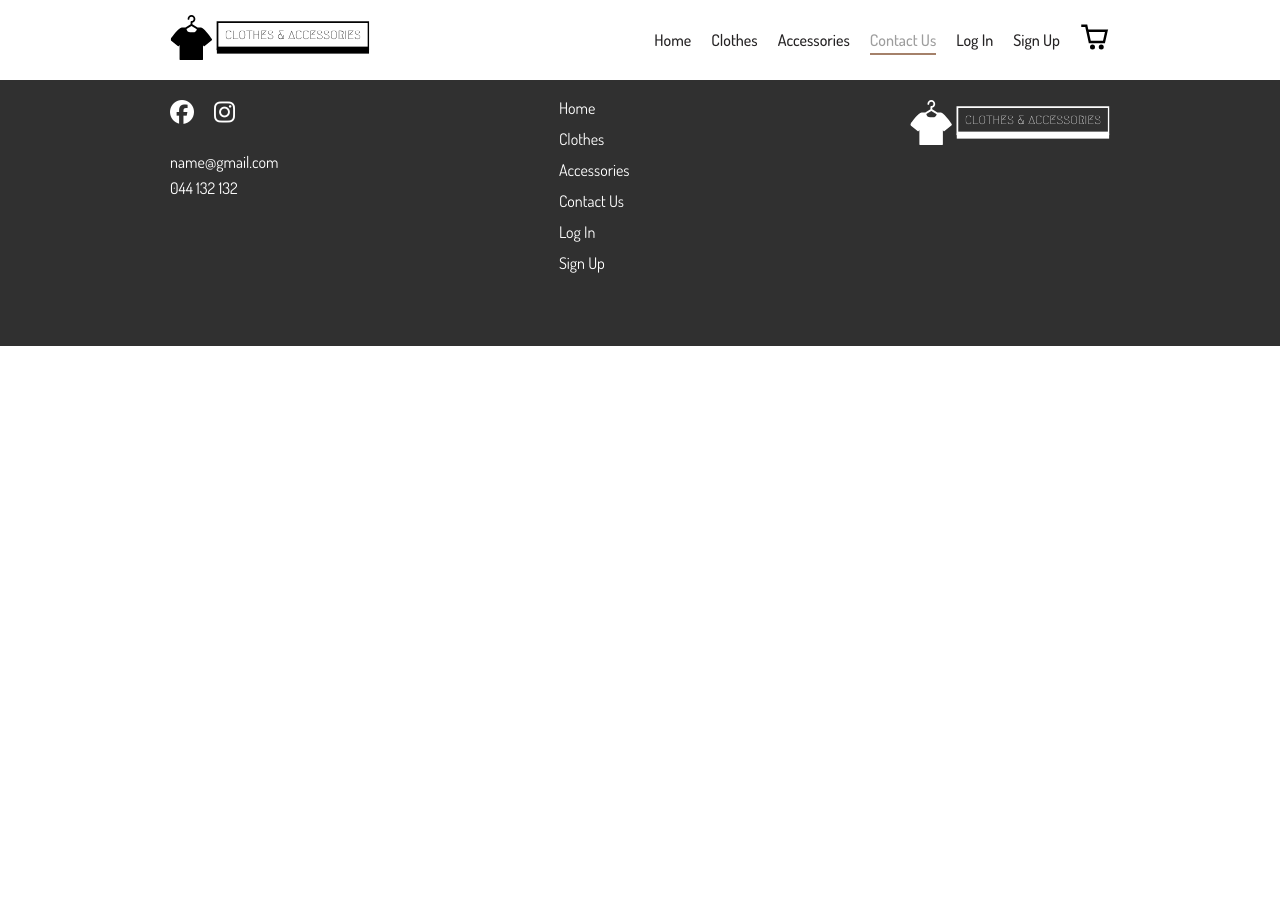
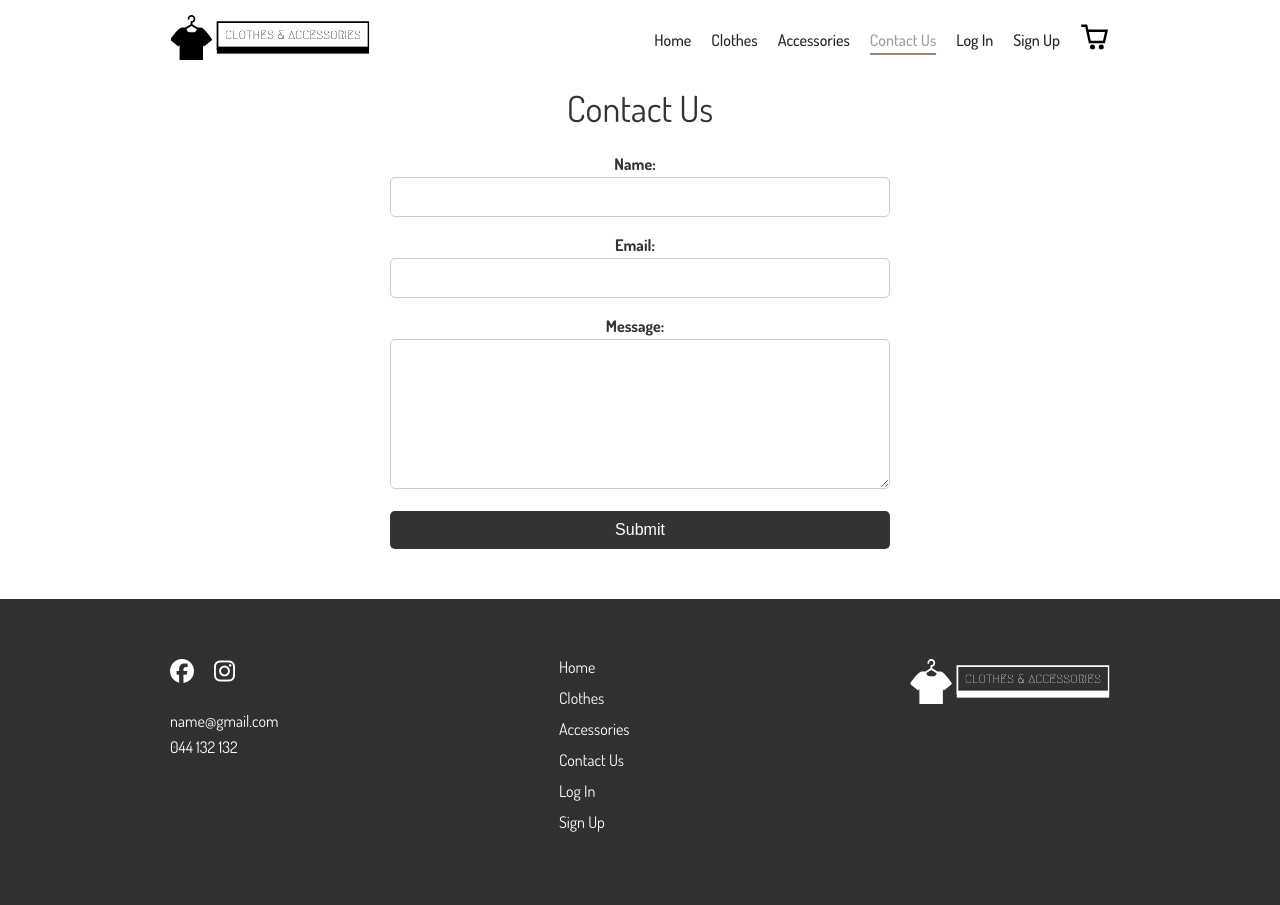
Before and after one commit to AltinDurakuu/clothes_accessories, a PHP site: page /pages/contact.php in a window 1280 px wide. Before the commit the page ends 346 px from the top, so only its background shows below. Run offline with PHP 8.4, Linux system fonts and the light colour scheme; some libraries are stand-ins or nearby versions.

Commit message:
Added contact.php

```diff
--- a/frontend/pages/contact.php
+++ b/frontend/pages/contact.php
@@ -1,7 +1,34 @@
 <?php
 session_start();
 
+// Include the database connection file
+require_once 'database.php';
+
+// Check if the form is submitted
+if ($_SERVER['REQUEST_METHOD'] === 'POST') {
+    // Validate and sanitize the form data
+    $name = trim($_POST['name']);
+    $email = trim($_POST['email']);
+    $message = trim($_POST['message']);
+
+    // Validate the form inputs (you can add more validation if needed)
+    if (empty($name) || empty($email) || empty($message)) {
+        $errorMessage = 'Please fill in all the required fields.';
+    } else {
+        // Prepare and execute the SQL query to insert the form data into the database
+        $query = "INSERT INTO contact (name, email, message) VALUES (?, ?, ?)";
+        $statement = $mysqli->prepare($query);
+        $statement->bind_param('sss', $name, $email, $message);
+
+        if ($statement->execute()) {
+            $successMessage = 'Thank you for contacting us. We will get back to you soon.';
+        } else {
+            $errorMessage = 'Error occurred while storing the data. Please try again later.';
+        }
+    }
+}
 ?>
+
 <!DOCTYPE html>
 <html lang="en">
   <head>
@@ -15,6 +42,79 @@ session_start();
     <link rel="preconnect" href="https://fonts.gstatic.com" crossorigin>
     <link href="https://fonts.googleapis.com/css2?family=Dosis:wght@300;400;500;600;700;800&display=swap" rel="stylesheet">
     <link rel="stylesheet" href="./../dist/scss/app.css" />
+    <style>
+    .contact-section {
+      padding: 50px 0;
+      text-align: center;
+    }
+
+    .contact-section h1 {
+      margin-bottom: 30px;
+      font-size: 36px;
+      color: #333;
+    }
+
+    .contact-form {
+      max-width: 500px;
+      margin: 0 auto;
+    }
+
+    .contact-form .form-group {
+      margin-bottom: 20px;
+    }
+
+    .contact-form label {
+      display: block;
+      margin-bottom: 5px;
+      font-size: 16px;
+      color: #333;
+      font-weight: bold;
+    }
+
+    .contact-form input[type="text"],
+    .contact-form input[type="email"],
+    .contact-form textarea {
+      width: 100%;
+      padding: 10px;
+      font-size: 16px;
+      border-radius: 5px;
+      border: 1px solid #ccc;
+    }
+
+    .contact-form textarea {
+      height: 150px;
+      resize: vertical;
+    }
+
+    .contact-form button[type="submit"] {
+      display: block;
+      width: 100%;
+      padding: 10px;
+      background-color: #333;
+      color: #fff;
+      font-size: 16px;
+      border: none;
+      border-radius: 5px;
+      cursor: pointer;
+    }
+
+    .success-message,
+    .error-message {
+      margin-top: 20px;
+      padding: 10px;
+      text-align: center;
+      font-size: 16px;
+      font-weight: bold;
+    }
+
+    .success-message {
+      color: #0f0;
+    }
+
+    .error-message {
+      color: #f00;
+    }
+  </style>
   </head>
 
   <body>
@@ -54,7 +154,37 @@ session_start();
         </div>
       </div>
     </header>
-    <main class="full-block"></main>
+    <main class="full-block">
+    <section class="contact-section">
+      <div class="container">
+        <h1>Contact Us</h1>
+        <?php if (isset($successMessage)) : ?>
+          <div class="success-message"><?php echo $successMessage; ?></div>
+        <?php elseif (isset($errorMessage)) : ?>
+          <div class="error-message"><?php echo $errorMessage; ?></div>
+        <?php endif; ?>
+
+        <form class="contact-form" action="<?php echo $_SERVER['PHP_SELF']; ?>" method="POST">
+          <div class="form-group">
+            <label for="name">Name:</label>
+            <input type="text" id="name" name="name" required>
+          </div>
+
+          <div class="form-group">
+            <label for="email">Email:</label>
+            <input type="email" id="email" name="email" required>
+          </div>
+
+          <div class="form-group">
+            <label for="message">Message:</label>
+            <textarea id="message" name="message" required></textarea>
+          </div>
+
+          <button type="submit">Submit</button>
+        </form>
+      </div>
+    </section>
+    </main>
     <footer class="footer-section full-block">
       <div class="container">
         <div class="footer-section-left-side">
```
